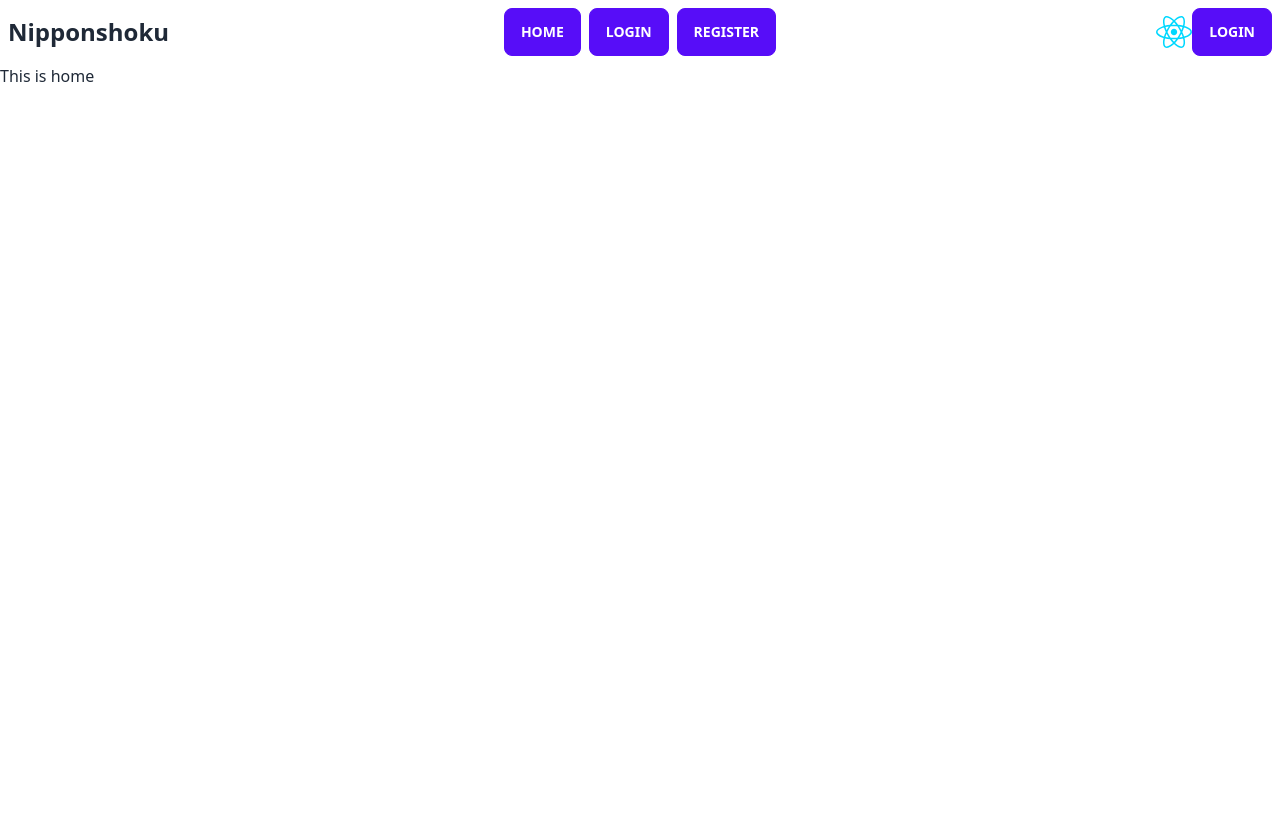
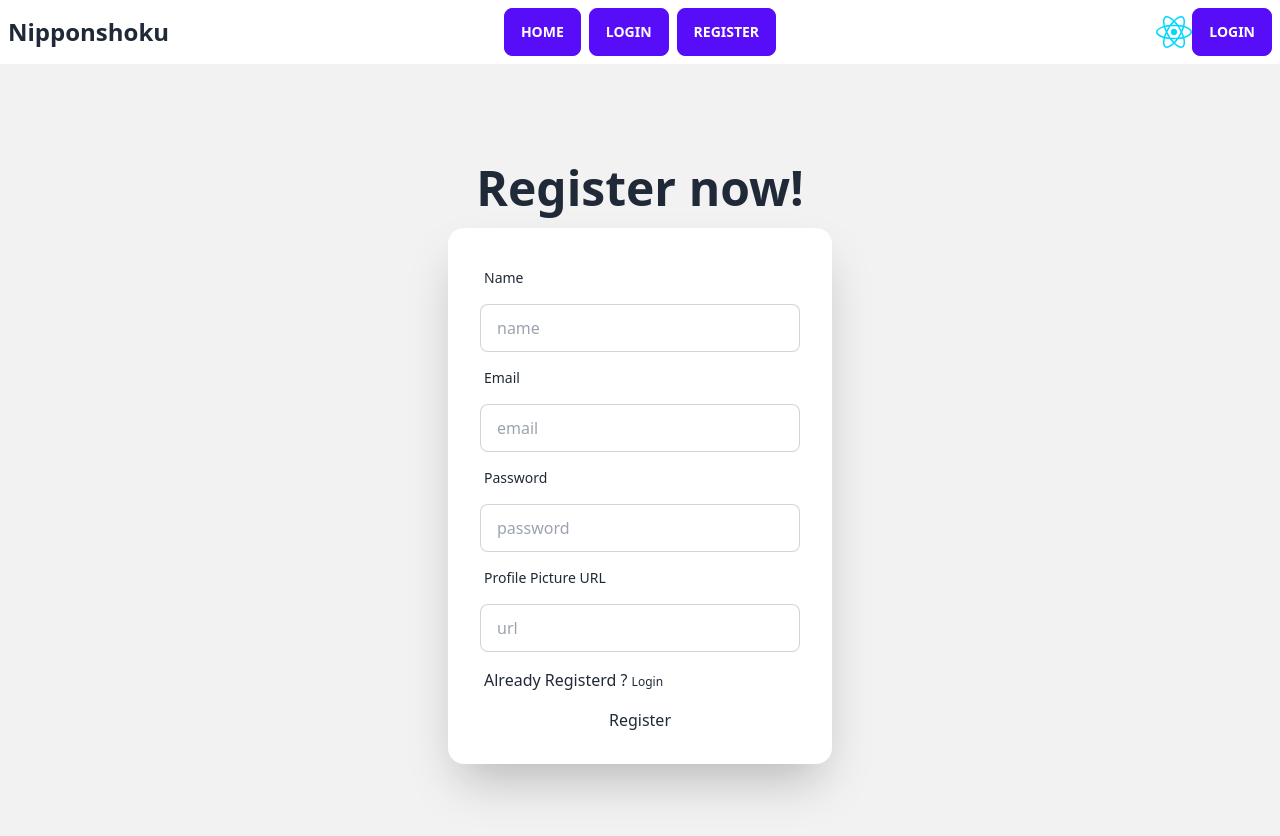
Before and after one commit to thamidtuhin74/chef-recipe-hunter, a React (Vite) app: page /register in a window 1280 px wide. Shown: the top 836 px of the page. Before the commit the page ends 800 px from the top, so only its background shows below. Built offline with nearby package versions, Linux system fonts and the light colour scheme.

Commit message:
Registration Done

```diff
--- a/package.json
+++ b/package.json
@@ -11,6 +11,7 @@
   },
   "dependencies": {
     "daisyui": "^2.51.6",
+    "firebase": "^9.21.0",
     "localforage": "^1.10.0",
     "match-sorter": "^6.3.1",
     "react": "^18.2.0",
--- a/src/Layouts/Home/Home.jsx
+++ /dev/null
@@ -1,19 +0,0 @@
-import React from 'react';
-import { useLoaderData } from 'react-router-dom';
-
-const Home = () => {
-
-    const chefs = useLoaderData();
-    console.log(chefs);
-
-    return (
-        <div>
-            This is home
-            {
-                // chefs.map(chef => <h2>{chef.name}</h2>)
-            }
-        </div>
-    );
-};
-
-export default Home;
--- a/src/Layouts/Main/Main.jsx
+++ b/src/Layouts/Main/Main.jsx
@@ -1,6 +1,6 @@
 import React from 'react';
 import { Outlet } from 'react-router-dom';
-import Header from '../Header/Header';
+import Header from '../../Components/Header/Header';
 
 const Main = () => {
     return (
--- /dev/null
+++ b/src/Pages/Home/Home.jsx
@@ -0,0 +1,29 @@
+import React from 'react';
+import { useLoaderData } from 'react-router-dom';
+
+const Home = () => {
+
+    const chefs = useLoaderData();
+    console.log(chefs);
+
+    return (
+        <div className=''>
+            <div className="hero min-h-screen" style={{ backgroundImage: `url("https://img.freepik.com/free-photo/side-view-mix-sushi-rolls-tray-with-ginger-wasabi_141793-14242.jpg")` }}>
+                <div className="hero-overlay bg-opacity-60"></div>
+                <div className="hero-content text-center text-neutral-content">
+                    <div className="max-w-md">
+                    <h1 className="mb-5 text-5xl font-bold">Hello there</h1>
+                    <p className="mb-5">Provident cupiditate voluptatem et in. Quaerat fugiat ut assumenda excepturi exercitationem quasi. In deleniti eaque aut repudiandae et a id nisi.</p>
+                    <button className="btn btn-primary">Get Started</button>
+                    </div>
+                </div>
+            </div>
+
+            {
+                // chefs.map(chef => <h2>{chef.name}</h2>)
+            }
+        </div>
+    );
+};
+
+export default Home;
--- /dev/null
+++ b/src/Pages/Login/Login.jsx
@@ -0,0 +1,44 @@
+import React from 'react';
+import { Link } from 'react-router-dom';
+
+const Login = () => {
+
+    const onSubmitLoginHandler= (event) =>{
+        event.preventDefault();
+        const email = event.target.email.value;
+        const password = event.target.password.value;
+        console.log(email , password);
+
+
+    }
+    return (
+        <div>
+            <div className="hero min-h-screen bg-base-200">
+                <div className="container mx-auto hero-content flex-col lg:flex-col">
+                    <div className="text-center lg:text-left">
+                        <h1 className="text-5xl font-bold">Login now!</h1>
+                    </div>
+                    <div className="card flex-shrink-0 w-full max-w-sm shadow-2xl bg-base-100">
+                        <form onSubmit={onSubmitLoginHandler} className="card-body">
+                            <label className="label">
+                                <span className="label-text">Email</span>
+                            </label>
+                            <input type="text" placeholder="email" name='email' className="input input-bordered" />
+                            <label className="label">
+                                <span className="label-text">Password</span>
+                            </label>
+                            <input type="password" placeholder="password" name='password' className="input input-bordered" />
+                            <label className="label">
+                                <p>Not Registerd? <Link to={'/register'} className="label-text-alt link link-hover">PLease Register</Link></p>
+                                <a href="#" className="label-text-alt link link-hover">Forgot password?</a>
+                            </label>
+                            <input type="submit" value="Login"/>
+                        </form>
+                    </div>
+                </div>
+            </div>
+        </div>
+    );
+};
+
+export default Login;
--- /dev/null
+++ b/src/Pages/Register/Register.jsx
@@ -0,0 +1,100 @@
+import { createUserWithEmailAndPassword, getAuth, updateProfile } from "firebase/auth";
+import React, { useState } from 'react';
+import { Link } from 'react-router-dom';
+import app from '../../firebase/firebase.init';
+import { stringify } from "postcss";
+
+
+const Register = () => {
+
+    const auth = getAuth(app);
+
+    const [newuser , setNewUser] = useState({});
+
+    const onSubmitRegisterHandler = (event) =>{
+        event.preventDefault();
+        const email = event.target.email.value;
+        const password = event.target.password.value;
+        const name = event.target.name.value;
+        const url = event.target.ProfilePicUrl.value;
+
+        console.log(email , password , name , url);
+
+        createUserWithEmailAndPassword(auth, email, password, name, url)
+        .then(result =>{
+            const logInUser = result.user;
+            console.log(logInUser);
+            // setSuccess('User has been added Successfully');
+            event.target.reset();//clear input field after successfull submission
+            setNewUser(logInUser);
+
+            // EMail Varification
+
+            // emailVarification(logInUser);
+            updateUserHandler(logInUser , name ,url)
+
+        })
+        .catch(error=>{
+            console.error(error.code);
+            console.error(error.message);
+            // setError(error.message);
+
+        })
+
+        const updateUserHandler = (user, name ,url) =>{
+            updateProfile(user , {
+                displayName : name,
+                photoURL : url
+            })
+                .then(()=>{
+                    console.log(user.displayName);
+                })
+                .catch(error=>{
+                    // setError(error.message);
+                })
+        }
+
+
+    }
+    return (
+        <div>
+            <div className="hero min-h-screen bg-base-200">
+                <div className="container mx-auto hero-content flex-col lg:flex-col">
+                    <div className="text-center lg:text-left">
+                        <h1 className="text-5xl font-bold">Register now!</h1>
+                    </div>
+                    <div className="card flex-shrink-0 w-full max-w-sm shadow-2xl bg-base-100">
+                        <form onSubmit={onSubmitRegisterHandler} className="card-body">
+                            <label className="label">
+                                <span className="label-text">Name</span>
+                            </label>
+                            <input type="text" placeholder="name" name='name' className="input input-bordered" required />
+
+                            <label className="label">
+                                <span className="label-text">Email</span>
+                            </label>
+                            <input type="text" placeholder="email" name='email' className="input input-bordered" required/>
+
+                            <label className="label">
+                                <span className="label-text">Password</span>
+                            </label>
+                            <input type="password" placeholder="password" name='password' className="input input-bordered" required/>
+
+                            <label className="label">
+                                <span className="label-text">Profile Picture URL</span>
+                            </label>
+                            <input type="text" placeholder="url" name='ProfilePicUrl' className="input input-bordered" required/>
+
+                            <label className="label">
+                                <p>Already Registerd ? <Link to={'/login'} className="label-text-alt link link-hover">Login</Link></p>
+                            </label>
+                            <input type="submit" value="Register"/>
+                        </form>
+                    </div>
+                </div>
+            </div>
+        </div>
+    );
+};
+
+export default Register;
--- /dev/null
+++ b/src/firebase/firebase.init.js
@@ -0,0 +1,24 @@
+/// Import the functions you need from the SDKs you need
+import { initializeApp } from "firebase/app";
+import { getAnalytics } from "firebase/analytics";
+// TODO: Add SDKs for Firebase products that you want to use
+// https://firebase.google.com/docs/web/setup#available-libraries
+
+// Your web app's Firebase configuration
+// For Firebase JS SDK v7.20.0 and later, measurementId is optional
+const firebaseConfig = {
+  apiKey: "AIzaSyAKsX5_h1GE4AzNhDdtzT-WzH9uWyt1MKI",
+  authDomain: "chef-recipe-hunter-8f8f7.firebaseapp.com",
+  projectId: "chef-recipe-hunter-8f8f7",
+  storageBucket: "chef-recipe-hunter-8f8f7.appspot.com",
+  messagingSenderId: "257612147547",
+  appId: "1:257612147547:web:b45330d70570af2aa6087e",
+  measurementId: "G-696XVNST1H"
+};
+
+// Initialize Firebase
+const app = initializeApp(firebaseConfig);
+const analytics = getAnalytics(app);
+
+
+export default app;
```
Also changed, not shown: src/Routers/Routes.jsx (+5 -3 lines), src/Components/Header/Header.css (renamed from src/Layouts/Header/Header.css), src/Components/Header/Header.jsx (renamed from src/Layouts/Header/Header.jsx), 1 other file (tests, documents, lock files or other folders).
